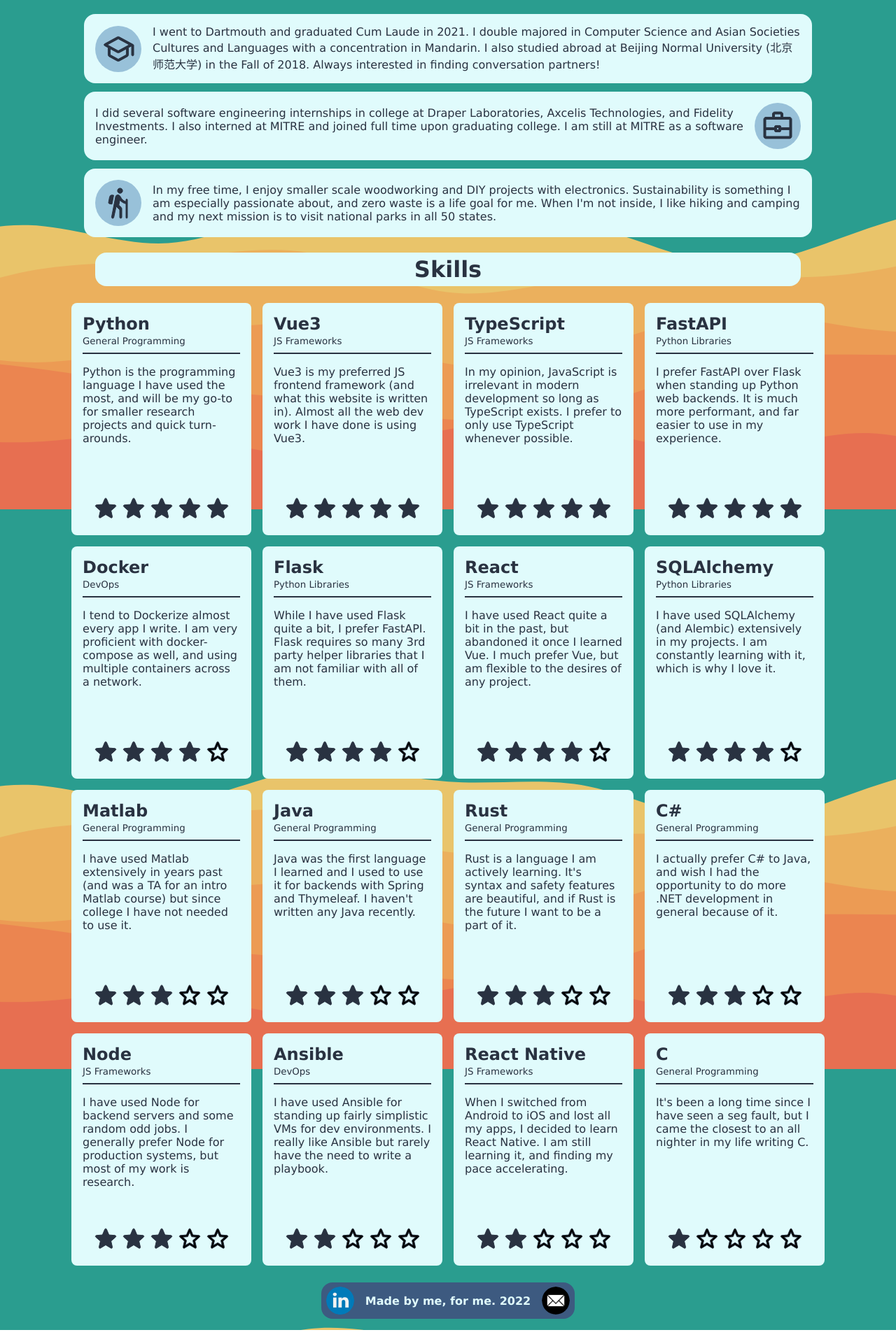
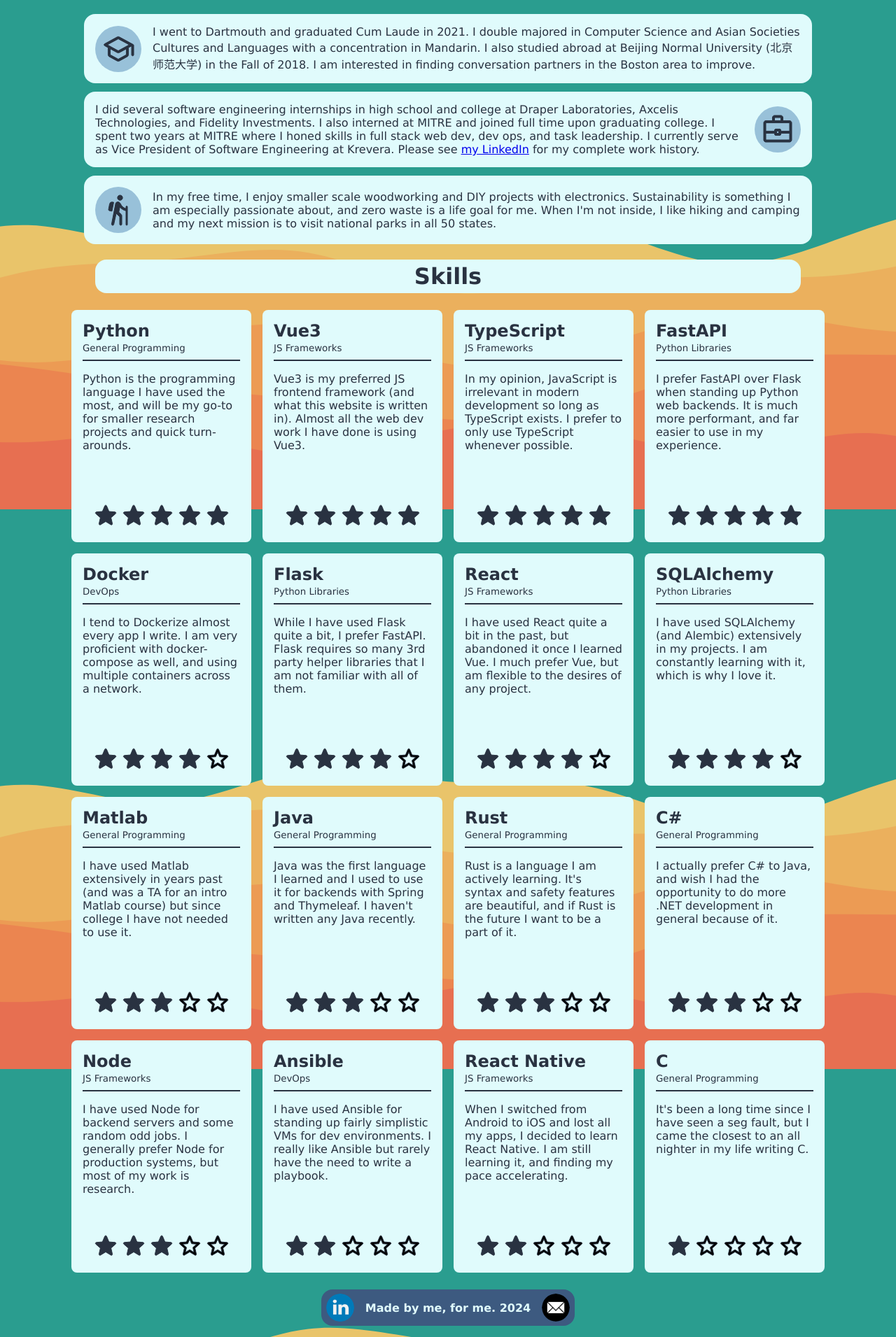
Before and after one commit to JamesTann/personal-website, a Vue app: page / in a window 1280 px wide. Shown: the part 872-2783 px from the top of the page at 70% size. Built offline with nearby package versions, Linux system fonts and the light colour scheme.

Commit message:
feat: updated bio cards

```diff
--- a/src/components/BioCard.vue
+++ b/src/components/BioCard.vue
@@ -1,6 +1,6 @@
 <template>
     <div id="bio-container">
-        <div v-if="!props.left">{{ props.text }}</div>
+        <div v-if="!props.left" v-html="props.text"></div>
         <div
             id="icon-container"
             :class="{ left: props.left, right: !props.left }"
@@ -11,7 +11,7 @@
                 <slot></slot>
             </div>
         </div>
-        <div v-if="props.left">{{ props.text }}</div>
+        <div v-if="props.left" v-html="props.text"></div>
     </div>
 </template>
 
--- a/src/views/Home.vue
+++ b/src/views/Home.vue
@@ -83,7 +83,7 @@
                     alt="LinkedIn Logo"
                 />
             </a>
-            <h4 id="footer-text">Made by me, for me. 2022</h4>
+            <h4 id="footer-text">Made by me, for me. 2024</h4>
             <a href="mailto:jdt103@comcast.net">
                 <img
                     class="connect-icon"
@@ -128,12 +128,12 @@ const bioCards = [
         alt: "Wave",
     },
     {
-        text: "I went to Dartmouth and graduated Cum Laude in 2021. I double majored in Computer Science and Asian Societies Cultures and Languages with a concentration in Mandarin. I also studied abroad at Beijing Normal University (北京师范大学) in the Fall of 2018. Always interested in finding conversation partners!",
+        text: "I went to Dartmouth and graduated Cum Laude in 2021. I double majored in Computer Science and Asian Societies Cultures and Languages with a concentration in Mandarin. I also studied abroad at Beijing Normal University (北京师范大学) in the Fall of 2018. I am interested in finding conversation partners in the Boston area to improve.",
         image: EducationImage,
         alt: "School",
     },
     {
-        text: "I did several software engineering internships in college at Draper Laboratories, Axcelis Technologies, and Fidelity Investments. I also interned at MITRE and joined full time upon graduating college. I am still at MITRE as a software engineer.",
+        text: "I did several software engineering internships in high school and college at Draper Laboratories, Axcelis Technologies, and Fidelity Investments. I also interned at MITRE and joined full time upon graduating college. I spent two years at MITRE where I honed skills in full stack web dev, dev ops, and task leadership. I currently serve as Vice President of Software Engineering at Krevera. Please see <a href='https://www.linkedin.com/in/james-d-tanner/'>my LinkedIn</a> for my complete work history.",
         image: WorkImage,
         alt: "Work",
     },
```
